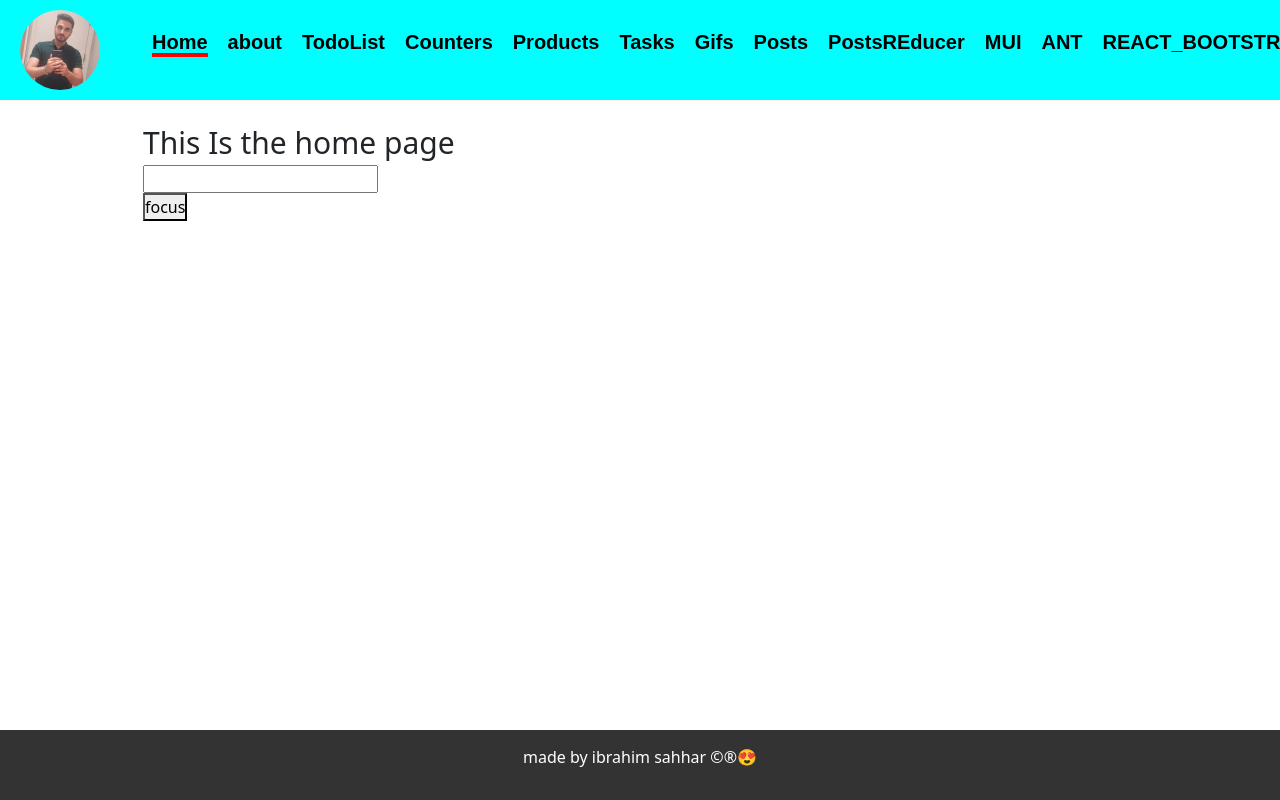
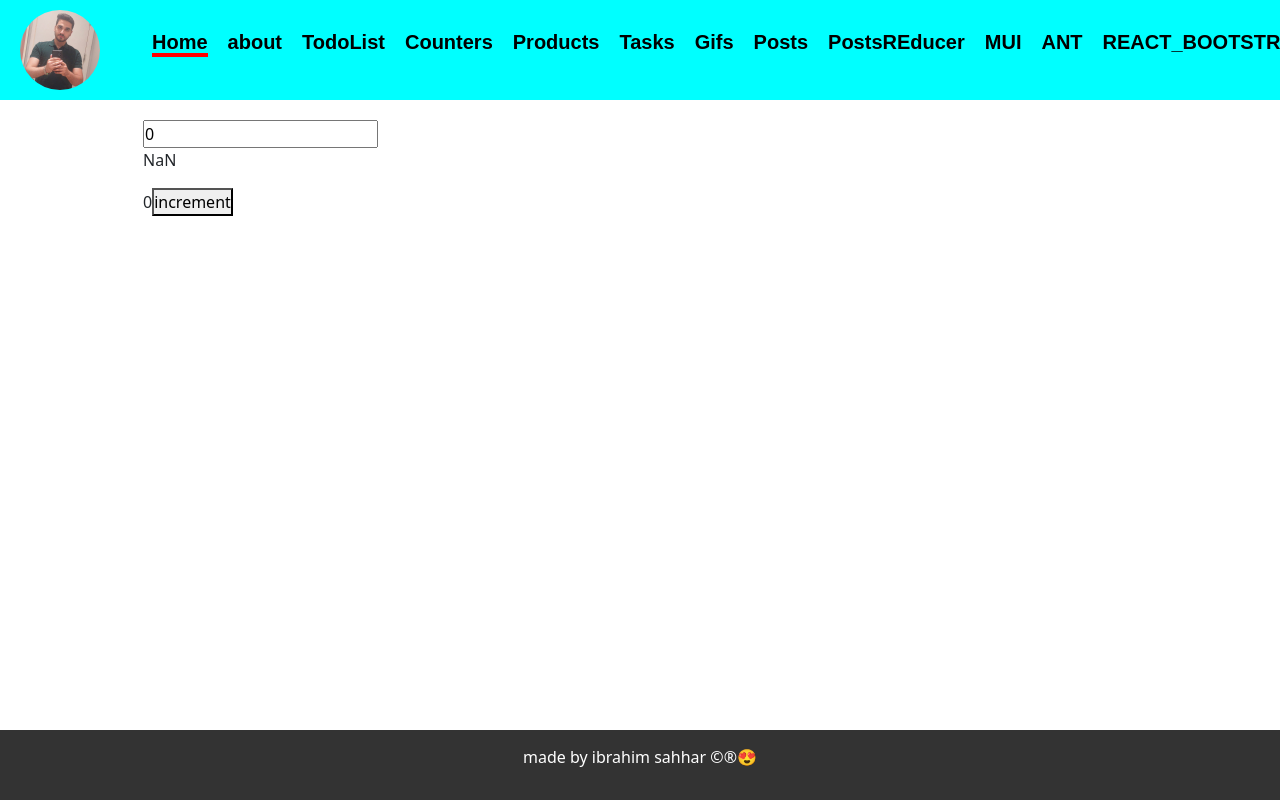
Before and after one commit to IbrahimSahhar/train-react, a React (Create React App) app: page /dashboard in a window 1280 px wide. Shown: the top 800 px of the page. Built offline with nearby package versions, Linux system fonts and the light colour scheme; sample sign-in values are in the browser's storage.

Commit message:
learn use Memo

```diff
--- a/src/pages/Home.jsx
+++ b/src/pages/Home.jsx
@@ -1,17 +1,59 @@
-import React from "react";
-import { styled } from "styled-components";
+import React, { useDeferredValue, useMemo } from "react";
 import { ContainerStyled } from "../Global/Components";
-import { RefComponent } from "../components/RefComponent";
-
-const H1Styled = styled.div`
-  font-size: ${(props) => props.theme.fontSize.h1}px;
-`;
+import { useState } from "react";
 
 const Home = () => {
+  const [count, setCount] = useState(0);
+  const myTotal = useDeferredValue(count);
+  const [counter, setCounter] = useState(0);
+
+  const calculate = useMemo(() => {
+    let total = 0;
+    for (let i = 0; i < 10000; i++) {
+      total += i / myTotal;
+      for (let j = 1000; j > 1; j--) {
+        total -= i / myTotal;
+      }
+    }
+
+    return total;
+  }, [myTotal]);
+
+  // const calculate = () => {
+  //   let total = 0;
+  //   for (let i = 0; i < 10000; i++) {
+  //     total += i / myTotal;
+  //     for (let j = 1000; j > 1; j--) {
+  //       total -= i / myTotal;
+  //     }
+  //   }
+
+  //   return total;
+  // };
+
   return (
     <ContainerStyled>
-      <H1Styled>This Is the home page </H1Styled>
-      <RefComponent />
+      <form>
+        <input
+          type="number"
+          value={count}
+          onChange={(e) => {
+            setCount(e.target.value);
+          }}
+        />
+      </form>
+      <p>{calculate}</p>
+
+      <div>
+        {counter}
+        <button
+          onClick={() => {
+            setCounter(counter + 1);
+          }}
+        >
+          increment
+        </button>
+      </div>
     </ContainerStyled>
   );
 };
```
